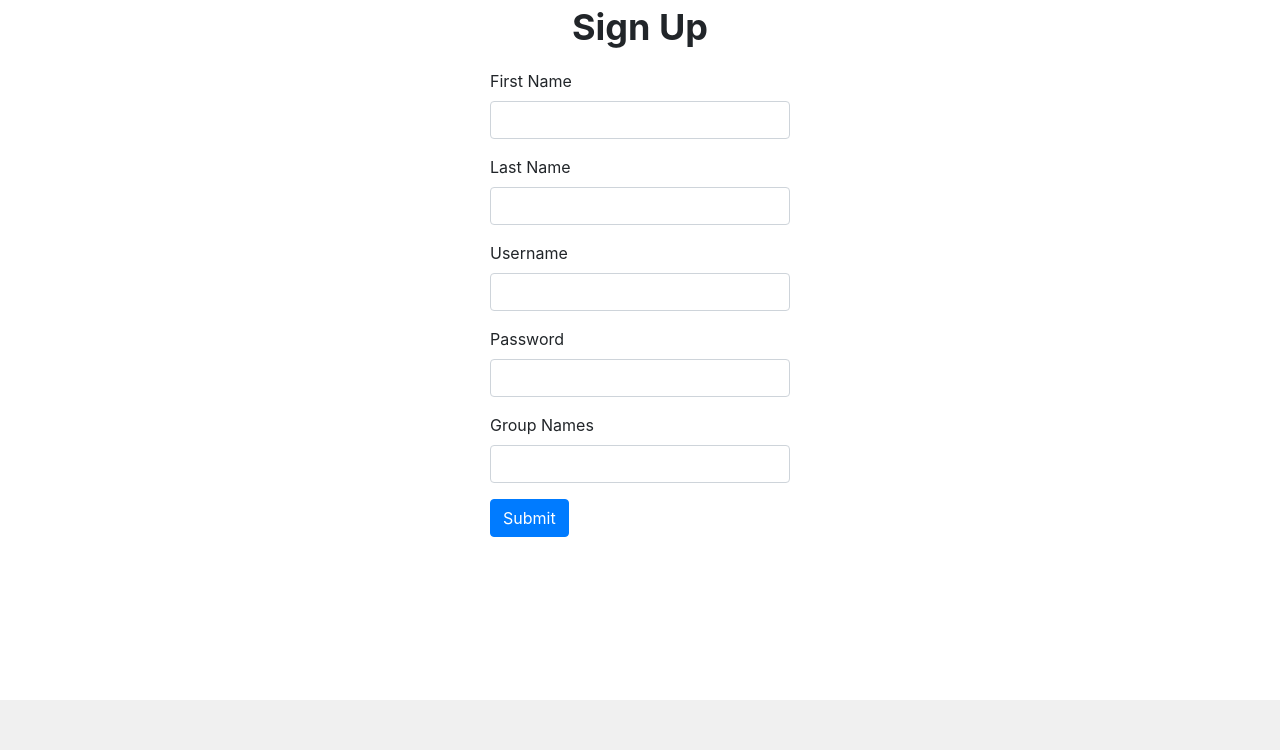
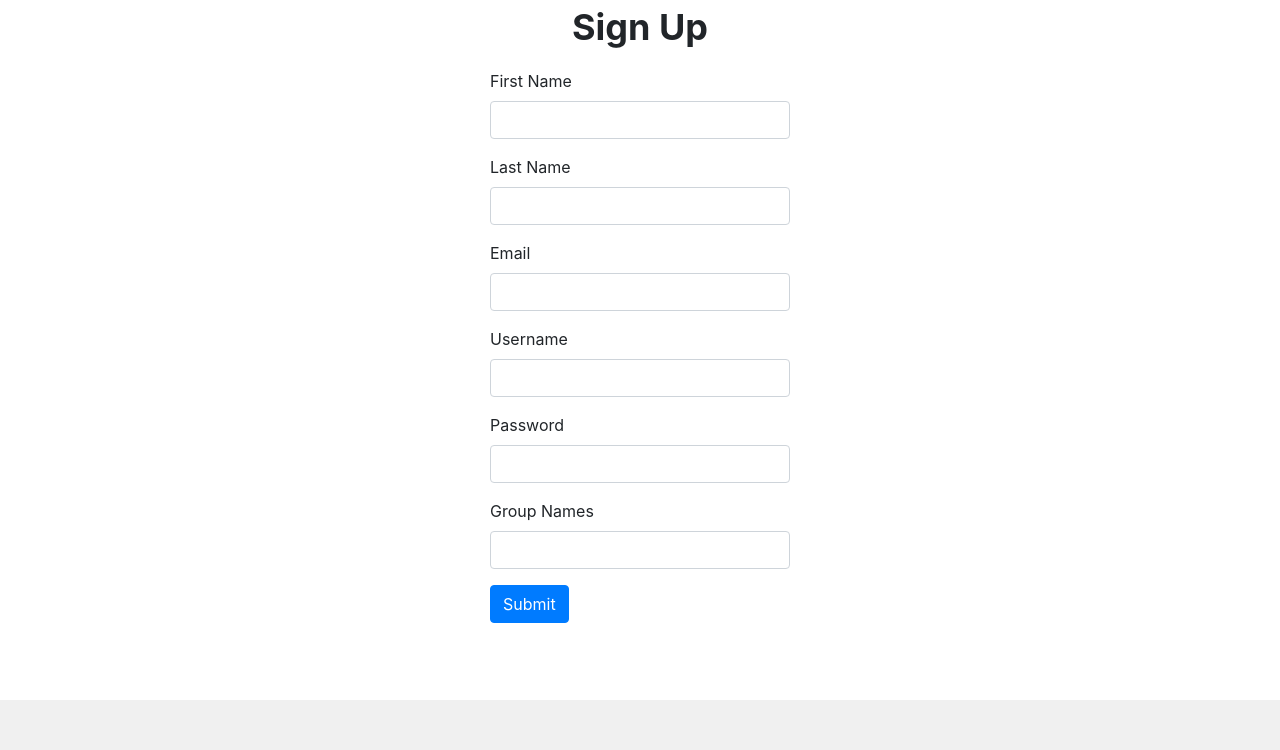
Before and after one commit to prashantssingh/yawsip, a Flask app: page /user/signup in a window 1280 px wide. Shown: the part 50-800 px from the top of the page. Run offline with Flask 2, Linux system fonts and the light colour scheme.

Commit message:
add email field in sign-up

```diff
--- a/app/templates/sign-up.html
+++ b/app/templates/sign-up.html
@@ -22,6 +22,10 @@
             <label for="LastName">Last Name</label>
             <input type="text" class="form-control"name="lastname" id="LastName">
           </div>
+          <div class="form-group">
+            <label for="username">Email</label>
+            <input type="email" class="form-control" name="email" id="email">
+          </div>
          <div class="form-group">
           <label for="username">Username</label>
           <input type="text" class="form-control" name="username" id="UserName">
@@ -42,6 +46,7 @@
         data = {}
         var data = document.forms['formElem']['firstname'].value;
         var data = document.forms['formElem']['lastname'].value;
+        var data = document.forms['formElem']['email'].value;
         var data = document.forms['formElem']['username'].value;
         var data = document.forms['formElem']['password'].value;
         var data = document.forms['formElem']['groupnames'].value;
```
